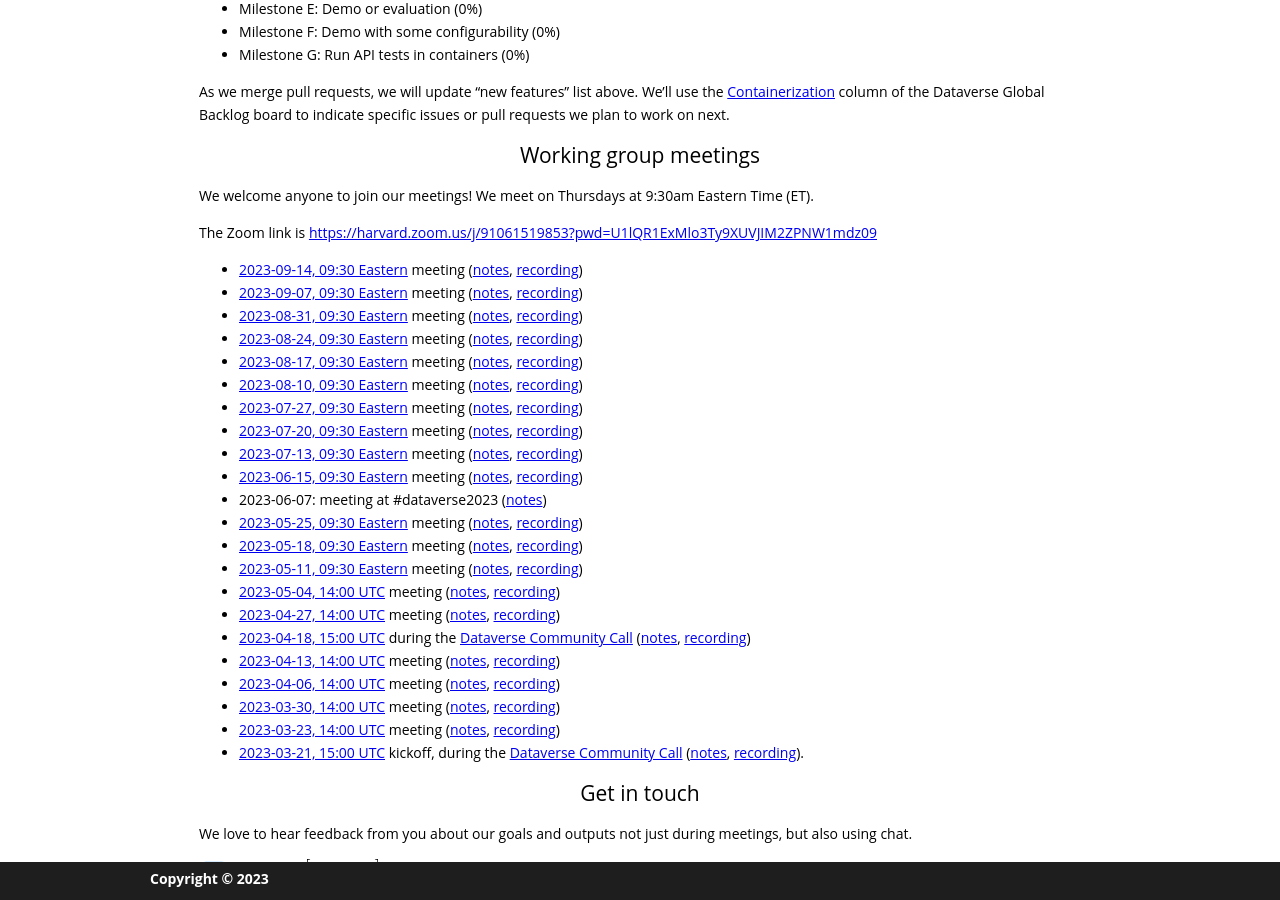
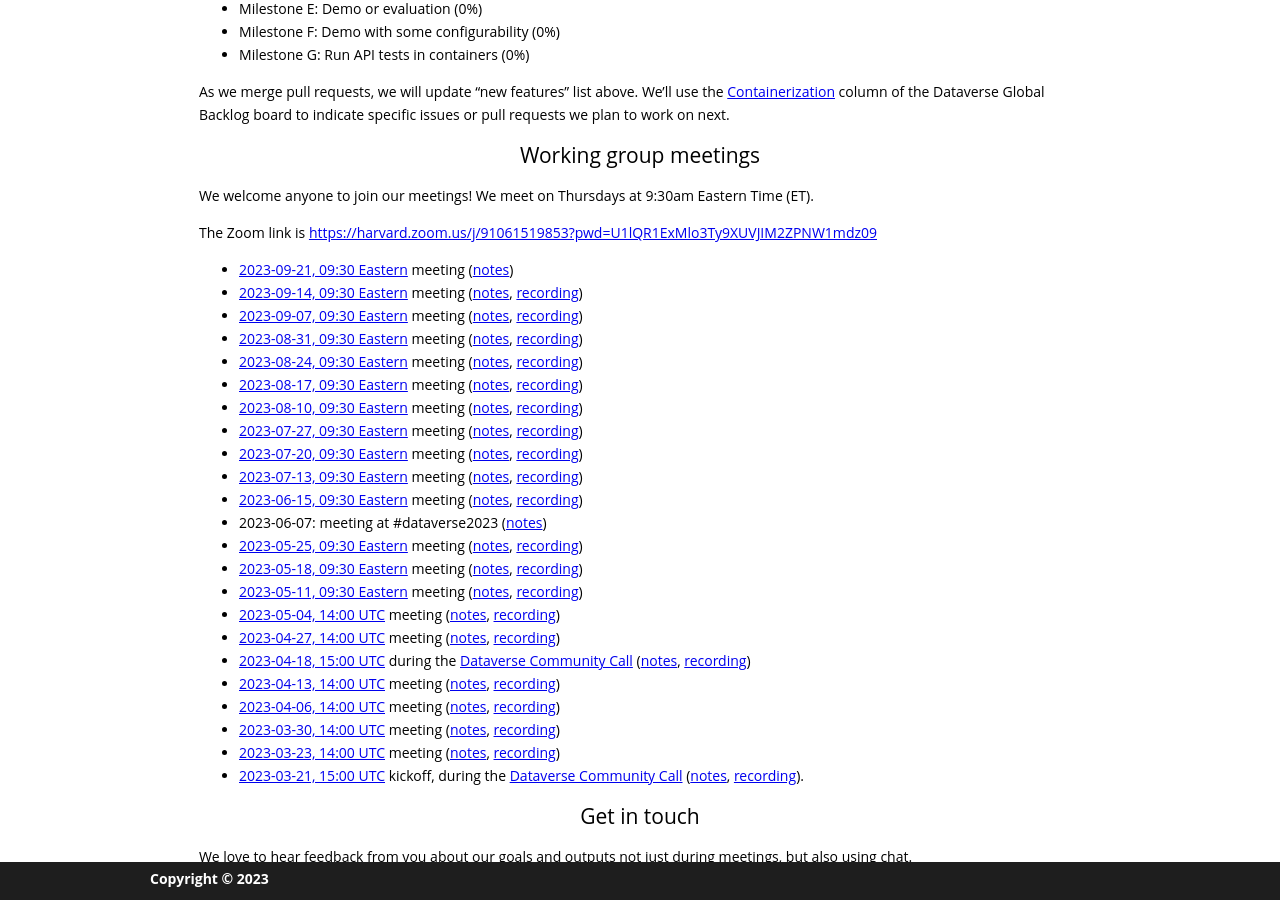
Before and after one commit to gdcc/ct.gdcc.io, a Jekyll site: the page built from index.md, in a window 1280 px wide and 900 px high, scrolled down 1473 px. Built offline with Jekyll 4.4.1, drawn with Linux system fonts in a browser that asks for light colours; our own code applies the rules of GitHub Pages for plain Markdown files.

Commit message:
add next meeting

```diff
--- a/index.md
+++ b/index.md
@@ -55,6 +55,7 @@ We welcome anyone to join our meetings! We meet on Thursdays at 9:30am Eastern T
 
 The Zoom link is <https://harvard.zoom.us/j/91061519853?pwd=U1lQR1ExMlo3Ty9XUVJIM2ZPNW1mdz09>
 
+- [2023-09-21, 09:30 Eastern](https://time.is/compare/0930_21_Sep_2023_in_Boston) meeting ([notes](https://docs.google.com/document/d/1TQGRWxfoYUjqyGsb1i17ck-RNXdQM0ILPRO2tlSFFH0/edit?usp=sharing))
 - [2023-09-14, 09:30 Eastern](https://time.is/compare/0930_14_Sep_2023_in_Boston) meeting ([notes](https://docs.google.com/document/d/1uGQ6djp-WlTYHPjvIFEwM66bfz4TjJPSCVrXHHWzb8U/edit?usp=sharing), [recording](https://harvard.zoom.us/rec/share/62l5eDv_iHaunzLfdf6N9UtXw-vovYSlthdgcNyqHCgkhBOU8uVJu1s_Dm7tZeI3.CZ1nmtOKCXIGYBWj))
 - [2023-09-07, 09:30 Eastern](https://time.is/compare/0930_7_Sep_2023_in_Boston) meeting ([notes](https://docs.google.com/document/d/1UYg6pJDNWtsAfnYaVxCJtnXjr0r2uZcd3FH_5I5u9Y0/edit?usp=sharing), [recording](https://harvard.zoom.us/rec/share/OUJDh9XUsYsyF-NcDmx-0siC6rLN_c8C_shCowKB1mjxQ3fqI1tEXlX7uXQ4orbn.jxC2hMKHvwa1MLD-))
 - [2023-08-31, 09:30 Eastern](https://time.is/compare/0930_31_Aug_2023_in_Boston) meeting ([notes](https://docs.google.com/document/d/1rYoYSi7skPBZEsOtddp4YIDpY5IIfcIkglV6yHwuyIM/edit?usp=sharing), [recording](https://harvard.zoom.us/rec/share/Nsm8SZgE05wuziNoGPA9fYNCPoYH1sKqvgS7omn-nclo6qFTsAn-qu-pqF4JnFuZ.joqMRTV6SqSf5gMl))
```
